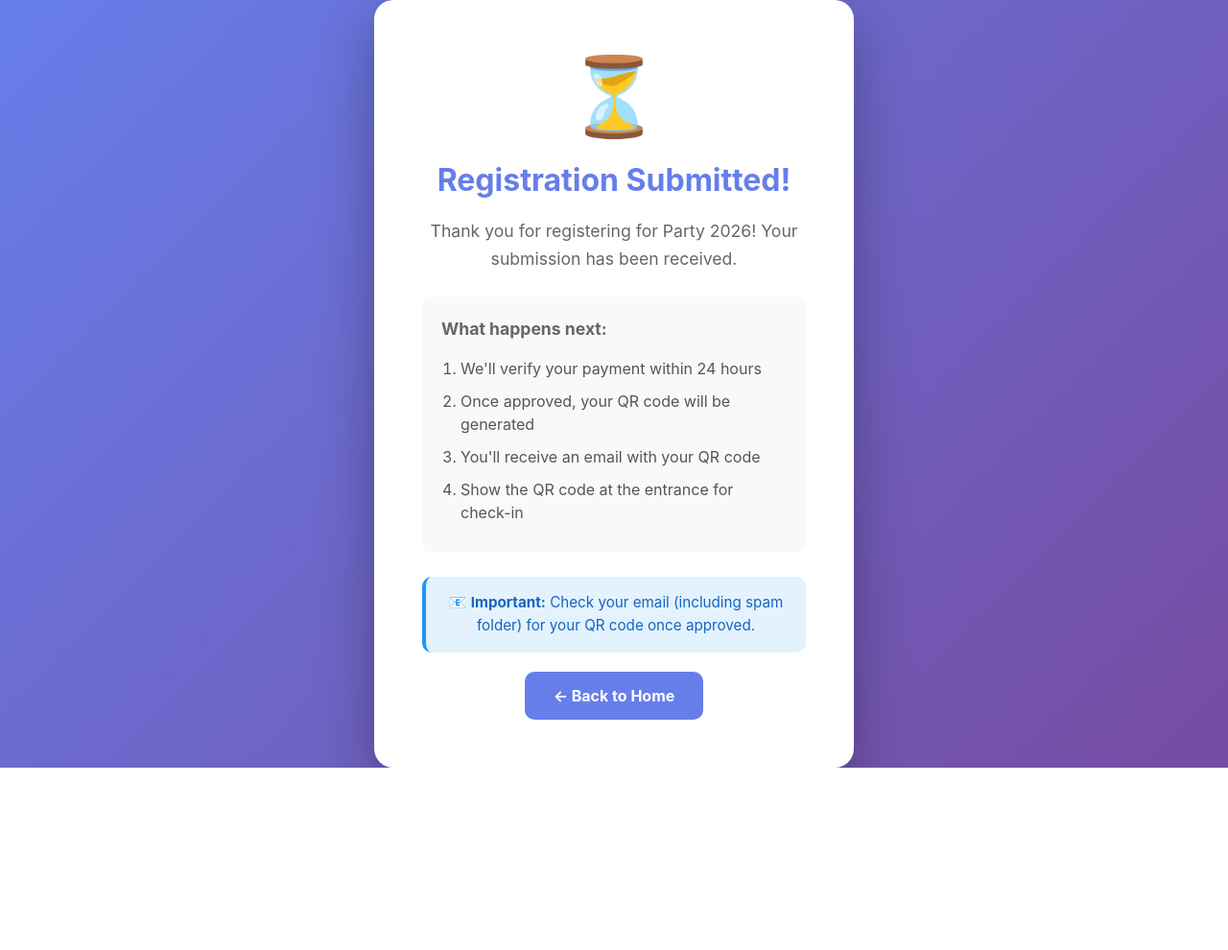
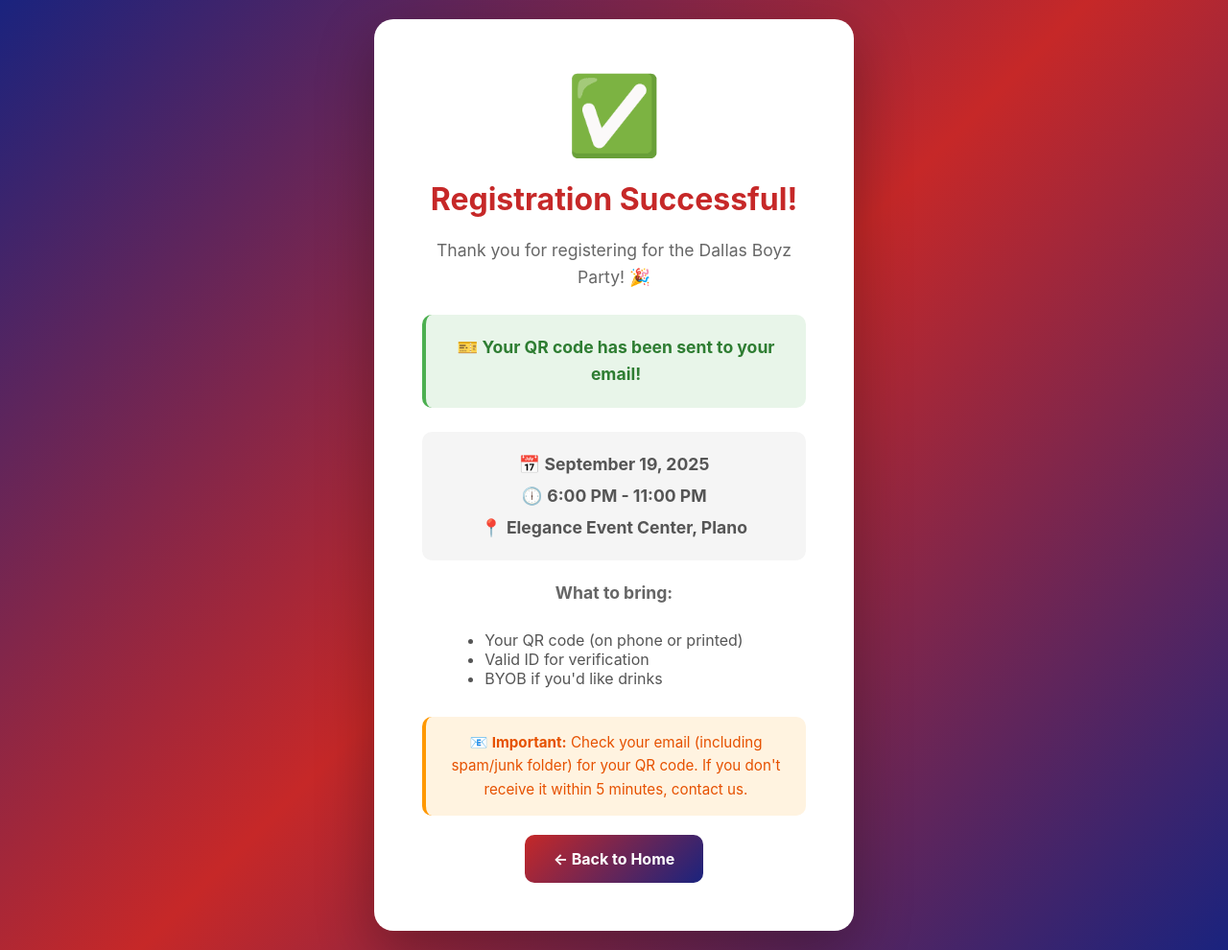
Before and after one commit to aladin-genie/party-checkin, a Flask app: page /pending in a window 1280 px wide. Shown: the whole page at 96% size. Before the commit the page ends 800 px from the top, so only its background shows below. Run offline with Flask 3, Linux system fonts and the light colour scheme.

Commit message:
Update pending page for immediate QR workflow
- Update messaging to reflect QR code sent immediately
- Add event details (date, time, location)
- Add 'what to bring' checklist
- RCB theme styling
- Remove 24-hour approval messaging

```diff
--- a/templates/pending.html
+++ b/templates/pending.html
@@ -3,7 +3,7 @@
 <head>
     <meta charset="UTF-8">
     <meta name="viewport" content="width=device-width, initial-scale=1.0">
-    <title>Registration Pending - Party 2026</title>
+    <title>Registration Successful - Dallas Boyz Party</title>
     <style>
         * {
             margin: 0;
@@ -13,12 +13,13 @@
 
         body {
             font-family: -apple-system, BlinkMacSystemFont, 'Segoe UI', Roboto, sans-serif;
-            background: linear-gradient(135deg, #667eea 0%, #764ba2 100%);
+            background: linear-gradient(135deg, #1a237e 0%, #c62828 50%, #1a237e 100%);
             min-height: 100vh;
             color: #333;
             display: flex;
             justify-content: center;
             align-items: center;
+            padding: 20px;
         }
 
         .card {
@@ -37,7 +38,7 @@
         }
 
         h1 {
-            color: #667eea;
+            color: #c62828;
             margin-bottom: 20px;
             font-size: 2em;
         }
@@ -49,74 +50,89 @@
             font-size: 1.1em;
         }
 
-        .steps {
-            text-align: left;
-            background: #f8f9fa;
+        .success-box {
+            background: #e8f5e9;
             padding: 20px;
             border-radius: 10px;
             margin: 25px 0;
+            border-left: 4px solid #4caf50;
         }
 
-        .steps ol {
-            margin-left: 20px;
-            color: #555;
-        }
-
-        .steps li {
-            margin-bottom: 10px;
-            line-height: 1.5;
+        .success-box p {
+            color: #2e7d32;
+            margin: 0;
         }
 
         .btn {
             display: inline-block;
             padding: 15px 30px;
-            background: #667eea;
+            background: linear-gradient(135deg, #c62828 0%, #1a237e 100%);
             color: white;
             text-decoration: none;
             border-radius: 10px;
             font-weight: bold;
-            transition: background 0.3s;
+            transition: all 0.3s;
             margin-top: 20px;
         }
 
         .btn:hover {
-            background: #5568d3;
+            transform: translateY(-2px);
+            box-shadow: 0 10px 20px rgba(0,0,0,0.2);
         }
 
         .email-note {
-            background: #e3f2fd;
+            background: #fff3e0;
             padding: 15px;
             border-radius: 10px;
             margin-top: 20px;
-            border-left: 4px solid #2196f3;
+            border-left: 4px solid #ff9800;
         }
 
         .email-note p {
             margin: 0;
-            color: #1565c0;
+            color: #e65100;
             font-size: 0.95em;
+        }
+
+        .event-info {
+            background: #f5f5f5;
+            padding: 15px;
+            border-radius: 10px;
+            margin: 20px 0;
+        }
+
+        .event-info p {
+            margin: 5px 0;
+            color: #555;
         }
     </style>
 </head>
 <body>
     <div class="card">
-        <div class="icon">⏳</div>
-        <h1>Registration Submitted!</h1>
+        <div class="icon">✅</div>
+        <h1>Registration Successful!</h1>
 
-        <p>Thank you for registering for Party 2026! Your submission has been received.</p>
+        <p>Thank you for registering for the Dallas Boyz Party! 🎉</p>
 
-        <div class="steps">
-            <p><strong>What happens next:</strong></p>
-            <ol>
-                <li>We'll verify your payment within 24 hours</li>
-                <li>Once approved, your QR code will be generated</li>
-                <li>You'll receive an email with your QR code</li>
-                <li>Show the QR code at the entrance for check-in</li>
-            </ol>
+        <div class="success-box">
+            <p><strong>🎫 Your QR code has been sent to your email!</strong></p>
         </div>
 
+        <div class="event-info">
+            <p>📅 <strong>September 19, 2025</strong></p>
+            <p>🕕 <strong>6:00 PM - 11:00 PM</strong></p>
+            <p>📍 <strong>Elegance Event Center, Plano</strong></p>
+        </div>
+
+        <p><strong>What to bring:</strong></p>
+        <ul style="text-align: left; display: inline-block; color: #555; margin: 10px 0;">
+            <li>Your QR code (on phone or printed)</li>
+            <li>Valid ID for verification</li>
+            <li>BYOB if you'd like drinks</li>
+        </ul>
+
         <div class="email-note">
-            <p>📧 <strong>Important:</strong> Check your email (including spam folder) for your QR code once approved.</p>
+            <p>📧 <strong>Important:</strong> Check your email (including spam/junk folder) for your QR code. If you don't receive it within 5 minutes, contact us.</p>
         </div>
 
         <a href="/" class="btn">← Back to Home</a>
```
